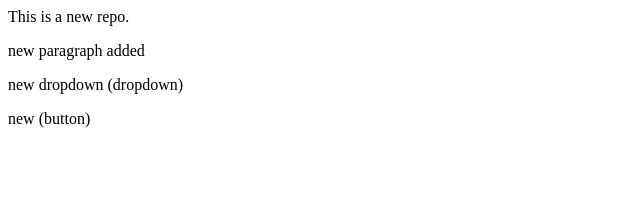
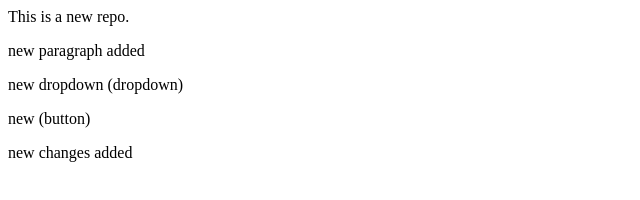
Before and after one commit to gautamsrg007/localrepo, a plain HTML site: page index.html in a window 1280 px wide. Shown: the whole page, without its empty margins (0-640 px from the left). Drawn offline with Linux system fonts and the light colour scheme.

Commit message:
Update index.html

```diff
--- a/index.html
+++ b/index.html
@@ -2,3 +2,4 @@
 <p>new paragraph added</p>
 <p>new dropdown (dropdown)</p>
 <p> new (button)</p>
+<p> new changes added</p>
```
